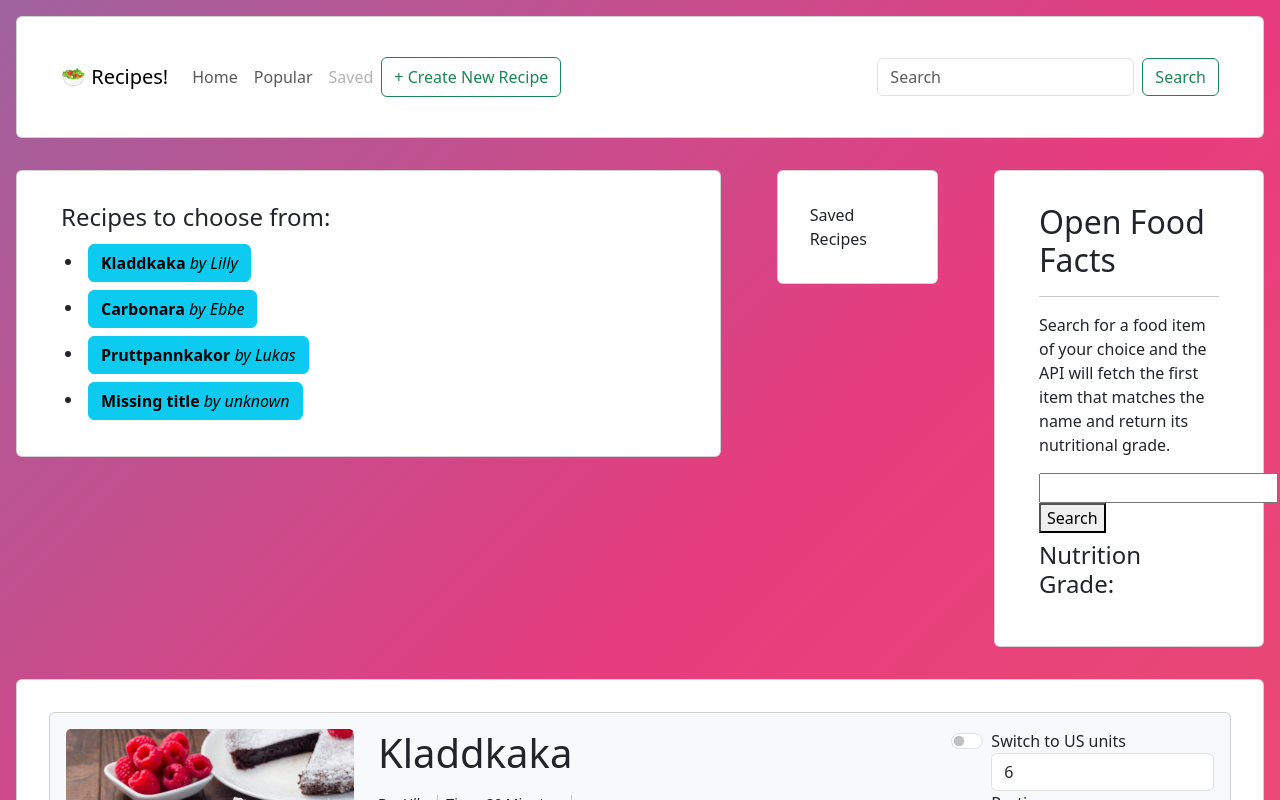
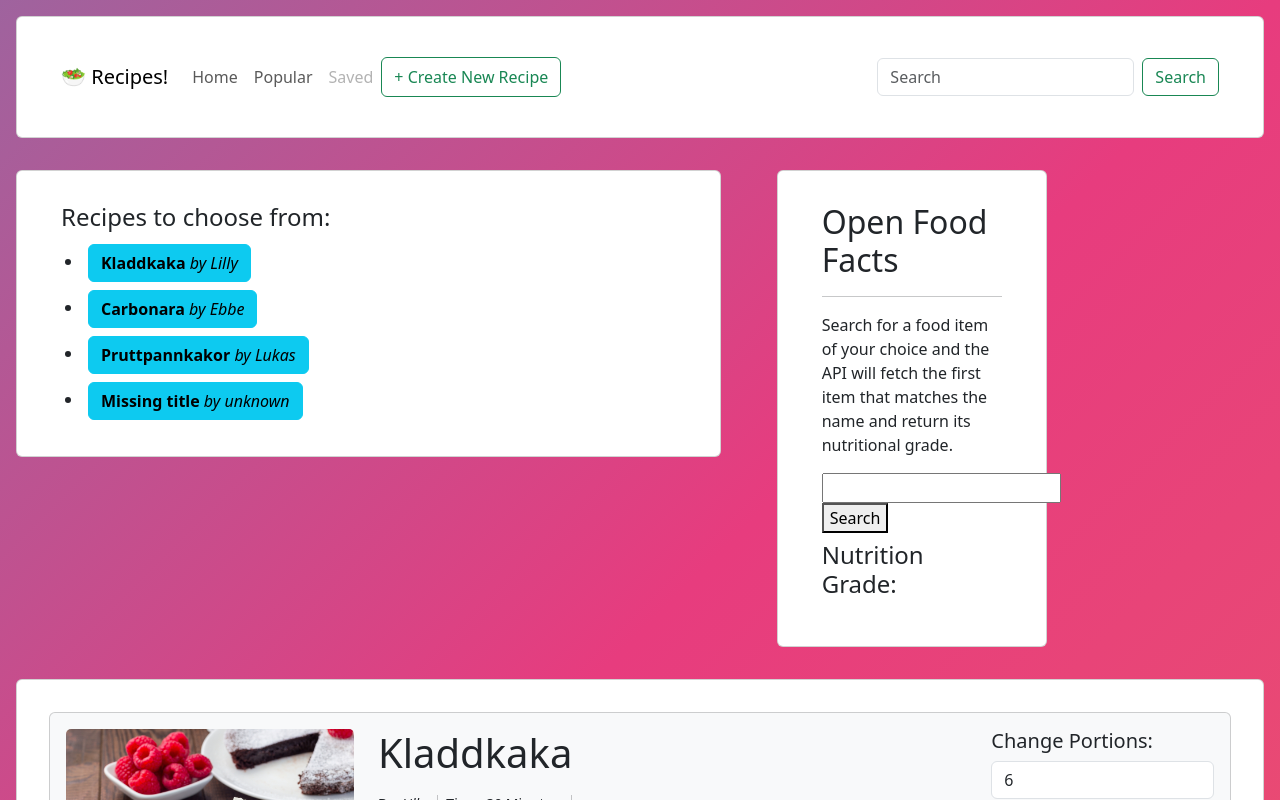
Before and after one commit to ebaynissen/recipe-app, a React (Vite) app: page / in a window 1280 px wide. Shown: the top 800 px of the page. Built offline with nearby package versions, Linux system fonts and the light colour scheme.

Commit message:
🔥 Remove unused components and fixed rounding error

```diff
--- a/src/App.jsx
+++ b/src/App.jsx
@@ -65,7 +65,6 @@ function App() {
         <Col>
         <DisplayCard content={<NewRecipeForm addToCatalogue={addToCatalogue} />}/>
         </Col>
-        <Col xs={3}><DisplayCard content={"Unit Calculator"}/></Col>
       </Row>
       </div>
 
@@ -78,7 +77,6 @@ function App() {
         <Col>
         <DisplayCard content={<ShowManyRecipes/>}/>
         </Col>
-        <Col xs={3}><DisplayCard content={"Unit Calculator"}/></Col>
       </Row>
       </div>
 
@@ -91,7 +89,9 @@ function App() {
         <Col xs={7}>
           <DisplayCard content={<RecipeList recipes={recipes} setView={setSelectedRecipe}/>}/>
         </Col>
+          {/*
         <Col><DisplayCard content={"Saved Recipes"}/></Col>
+        */}
         <Col xs={3}><DisplayCard content={<OpenFoodFacts />}/></Col>
        </Row>
         <Row>
--- a/src/classes/Recipe.js
+++ b/src/classes/Recipe.js
@@ -32,7 +32,7 @@ export class Recipe {
         let ingredients = {};
         for (let ing in this.ingredients) {
             ingredients[ing] = {
-                amount: (this.ingredients[ing].amount / this.portions) * multiplier,
+                amount: Number(((this.ingredients[ing].amount / this.portions) * multiplier).toFixed(3)),
                 unit: this.ingredients[ing].unit
             }
         }
--- a/src/components/RecipeDisplay.jsx
+++ b/src/components/RecipeDisplay.jsx
@@ -1,4 +1,4 @@
-import { Container, Row, Col, Form, Card, Button} from 'react-bootstrap';
+import { Row, Col, Form, Card, Button, FormLabel} from 'react-bootstrap';
 import { useState } from 'react';
 import { useEffect } from 'react';
 
@@ -24,15 +24,17 @@ export default function RecipeDisplay({Recipe, removeFromCatalogue}) {
         setPortions(newPortions);
         setDispIng(Recipe.getIngredients(newPortions, unitUS));
     }
+    {/*
     function changeUnitUS(e){
         let newUnitUS = !unitUS
         setUnitUS(newUnitUS);
         setDispIng(Recipe.getIngredients(portions, newUnitUS))
     }
+*/}
     const reader = new FileReader();
     return (
 
-    <Card  className='bg-light'>
+    <Card className='bg-light'>
         <Card.Body>
         <Row>
             <Col>
@@ -58,8 +60,10 @@ export default function RecipeDisplay({Recipe, removeFromCatalogue}) {
                 <div className="form-check form-switch">
                 <Form>
                 <div className='form-group '>
-                    <input className="form-check-input" type="checkbox" role="switch" id="flexSwitchCheckDefault" onChange={changeUnitUS} checked= {unitUS}/>
-                    <label className="form-check-label" htmlFor="flexSwitchCheckDefault">Switch to US units</label>
+                                    {/* <input className="form-check-input" type="checkbox" role="switch" id="flexSwitchCheckDefault" onChange={changeUnitUS} checked= {unitUS}/>
+                                    <label className="form-check-label" htmlFor="flexSwitchCheckDefault">Switch to US units</label>
+    */}
+                     <h5>Change Portions: </h5>
                     <Form.Control type="number"id="portionSelect" min={1} onChange={changeAmounts}value={portions}/>
                     <Form.Label>Portions</Form.Label>
                 </div>
```
